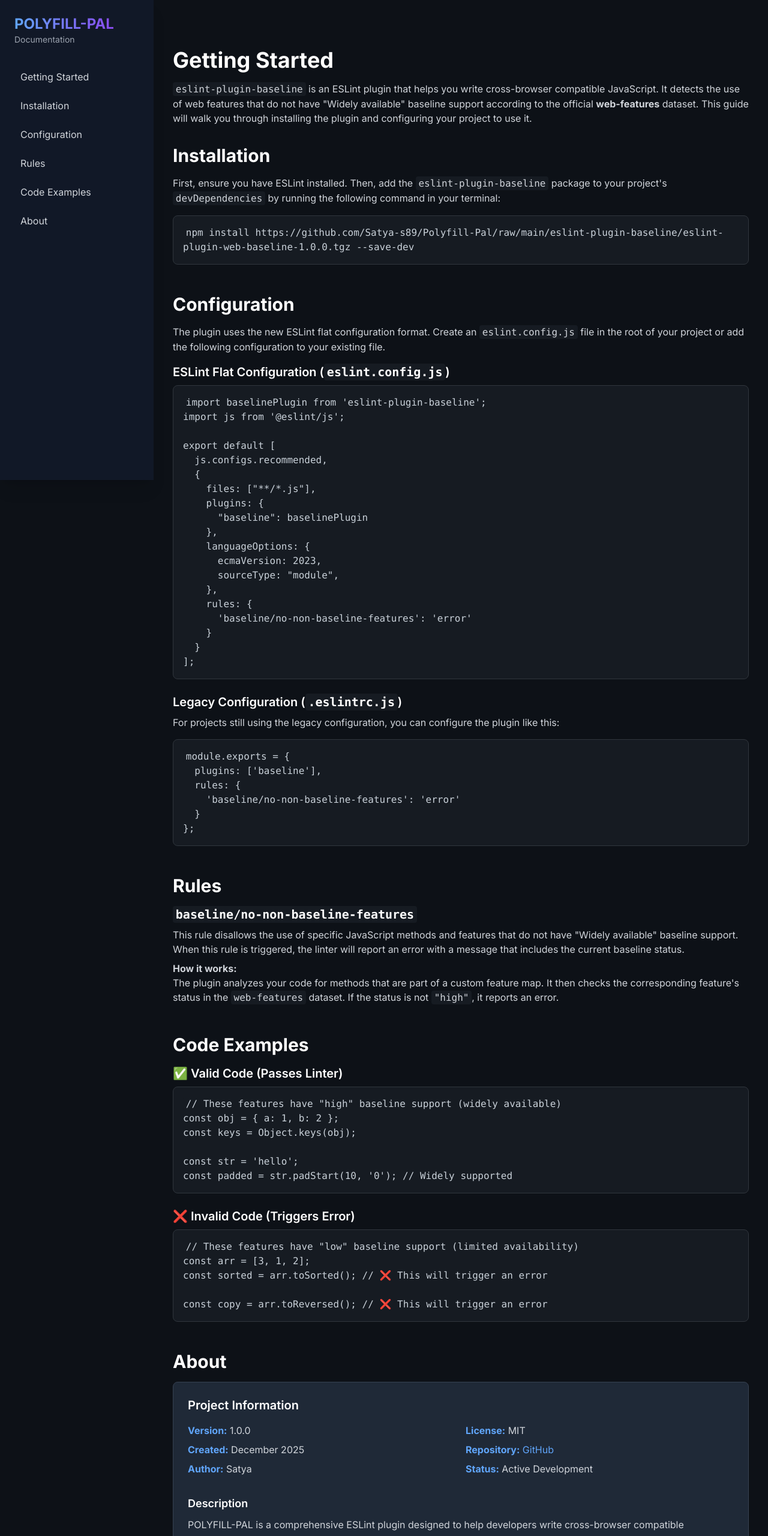
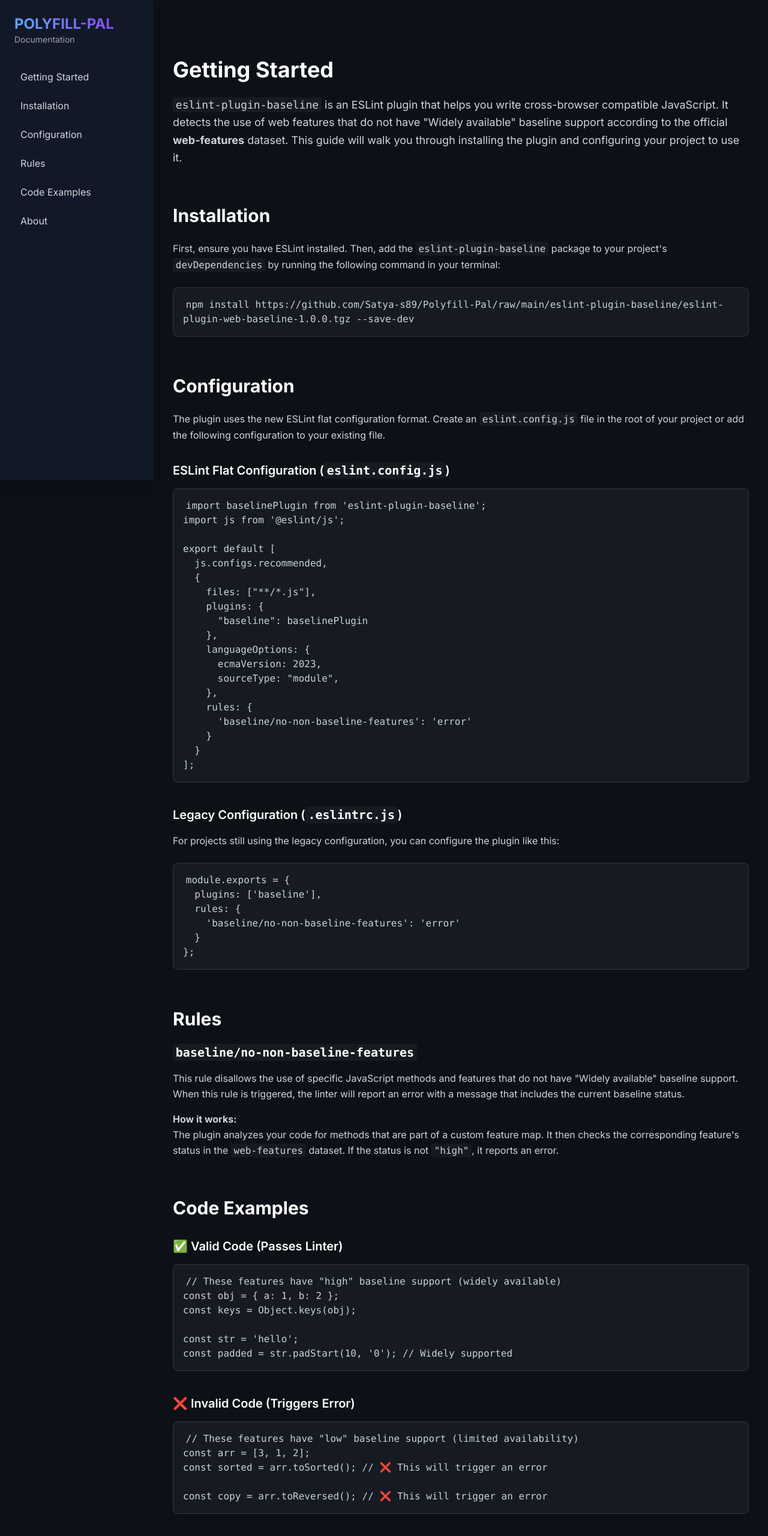
Before and after one commit to Satya-s89/Polyfill-Pal-Documentation, a plain HTML site: page Polyfill-Pal-Documentation/index.html in a window 1280 px wide. Shown: the top 2560 px of the page at 60% size. Drawn offline with nearby package versions, Linux system fonts and the light colour scheme.

Commit message:
Improve spacing and typography for perfect visual hierarchy

```diff
--- a/Polyfill-Pal-Documentation/index.html
+++ b/Polyfill-Pal-Documentation/index.html
@@ -110,28 +110,31 @@
     <!-- Main Content Area -->
     <main class="flex-grow p-8 lg:ml-64">
         <article class="container mx-auto content px-4 lg:px-0">
-            <header class="mb-8 mt-12">
-                <h1 id="getting-started" class="text-4xl font-extrabold text-white">Getting Started</h1>
-                <p class="mt-4 text-gray-300">
+            <header class="mb-16 mt-16">
+                <h1 id="getting-started" class="text-4xl font-extrabold text-white mb-6">Getting Started</h1>
+                <p class="text-gray-300 leading-relaxed text-lg">
                     <code>eslint-plugin-baseline</code> is an ESLint plugin that helps you write cross-browser compatible JavaScript. It detects the use of web features that do not have "Widely available" baseline support according to the official <strong>web-features</strong> dataset. This guide will walk you through installing the plugin and configuring your project to use it.
                 </p>
             </header>
 
-            <section id="installation" class="mb-12">
-                <h2 class="text-3xl font-bold text-white mb-4">Installation</h2>
-                <p class="text-gray-300 mb-4">
+            <section id="installation" class="mb-16">
+                <h2 class="text-3xl font-bold text-white mb-6">Installation</h2>
+                <p class="text-gray-300 mb-6 leading-relaxed">
                     First, ensure you have ESLint installed. Then, add the <code>eslint-plugin-baseline</code> package to your project's <code>devDependencies</code> by running the following command in your terminal:
                 </p>
-                <pre><code class="language-bash">npm install https://github.com/Satya-s89/Polyfill-Pal/raw/main/eslint-plugin-baseline/eslint-plugin-web-baseline-1.0.0.tgz --save-dev</code><button class="copy-btn" onclick="copyToClipboard(this)">Copy</button></pre>
+                <div class="mt-6">
+                    <pre><code class="language-bash">npm install https://github.com/Satya-s89/Polyfill-Pal/raw/main/eslint-plugin-baseline/eslint-plugin-web-baseline-1.0.0.tgz --save-dev</code><button class="copy-btn" onclick="copyToClipboard(this)">Copy</button></pre>
+                </div>
             </section>
 
-            <section id="configuration" class="mb-12">
-                <h2 class="text-3xl font-bold text-white mb-4">Configuration</h2>
-                <p class="text-gray-300 mb-4">
+            <section id="configuration" class="mb-16">
+                <h2 class="text-3xl font-bold text-white mb-6">Configuration</h2>
+                <p class="text-gray-300 mb-6 leading-relaxed">
                     The plugin uses the new ESLint flat configuration format. Create an <code>eslint.config.js</code> file in the root of your project or add the following configuration to your existing file.
                 </p>
-                <h3 class="text-xl font-semibold text-white mb-2">ESLint Flat Configuration (<code>eslint.config.js</code>)</h3>
-                <pre><code class="language-javascript">import baselinePlugin from 'eslint-plugin-baseline';
+                <h3 class="text-xl font-semibold text-white mb-4 mt-8">ESLint Flat Configuration (<code>eslint.config.js</code>)</h3>
+                <div class="mb-8">
+                    <pre><code class="language-javascript">import baselinePlugin from 'eslint-plugin-baseline';
 import js from '@eslint/js';
 
 export default [
@@ -150,49 +153,56 @@
     }
   }
 ];</code><button class="copy-btn" onclick="copyToClipboard(this)">Copy</button></pre>
-                <h3 class="text-xl font-semibold text-white mb-2 mt-6">Legacy Configuration (<code>.eslintrc.js</code>)</h3>
-                <p class="text-gray-300 mb-4">
+                </div>
+                <h3 class="text-xl font-semibold text-white mb-4 mt-10">Legacy Configuration (<code>.eslintrc.js</code>)</h3>
+                <p class="text-gray-300 mb-6 leading-relaxed">
                     For projects still using the legacy configuration, you can configure the plugin like this:
                 </p>
-                <pre><code class="language-javascript">module.exports = {
+                <div class="mt-6">
+                    <pre><code class="language-javascript">module.exports = {
   plugins: ['baseline'],
   rules: {
     'baseline/no-non-baseline-features': 'error'
   }
 };</code><button class="copy-btn" onclick="copyToClipboard(this)">Copy</button></pre>
+                </div>
             </section>
 
-            <section id="rules" class="mb-12">
-                <h2 class="text-3xl font-bold text-white mb-4">Rules</h2>
-                <h3 class="text-xl font-semibold text-white mb-2"><code>baseline/no-non-baseline-features</code></h3>
-                <p class="text-gray-300">
+            <section id="rules" class="mb-16">
+                <h2 class="text-3xl font-bold text-white mb-6">Rules</h2>
+                <h3 class="text-xl font-semibold text-white mb-4"><code>baseline/no-non-baseline-features</code></h3>
+                <p class="text-gray-300 leading-relaxed mb-4">
                     This rule disallows the use of specific JavaScript methods and features that do not have "Widely available" baseline support. When this rule is triggered, the linter will report an error with a message that includes the current baseline status.
                 </p>
-                <p class="text-gray-300 mt-2">
+                <p class="text-gray-300 leading-relaxed">
                     <strong>How it works:</strong><br>
                     The plugin analyzes your code for methods that are part of a custom feature map. It then checks the corresponding feature's status in the <code>web-features</code> dataset. If the status is not <code>"high"</code>, it reports an error.
                 </p>
             </section>
 
-            <section id="code-examples" class="mb-12">
-                <h2 class="text-3xl font-bold text-white mb-4">Code Examples</h2>
-                <h3 class="text-xl font-semibold text-white mb-2">✅ Valid Code (Passes Linter)</h3>
-                <pre><code class="language-javascript">// These features have "high" baseline support (widely available)
+            <section id="code-examples" class="mb-16">
+                <h2 class="text-3xl font-bold text-white mb-6">Code Examples</h2>
+                <h3 class="text-xl font-semibold text-white mb-4 mt-8">✅ Valid Code (Passes Linter)</h3>
+                <div class="mb-10">
+                    <pre><code class="language-javascript">// These features have "high" baseline support (widely available)
 const obj = { a: 1, b: 2 };
 const keys = Object.keys(obj);
 
 const str = 'hello';
 const padded = str.padStart(10, '0'); // Widely supported</code><button class="copy-btn" onclick="copyToClipboard(this)">Copy</button></pre>
-                <h3 class="text-xl font-semibold text-white mb-2 mt-6">❌ Invalid Code (Triggers Error)</h3>
-                <pre><code class="language-javascript">// These features have "low" baseline support (limited availability)
+                </div>
+                <h3 class="text-xl font-semibold text-white mb-4 mt-10">❌ Invalid Code (Triggers Error)</h3>
+                <div class="mb-8">
+                    <pre><code class="language-javascript">// These features have "low" baseline support (limited availability)
 const arr = [3, 1, 2];
 const sorted = arr.toSorted(); // ❌ This will trigger an error
 
 const copy = arr.toReversed(); // ❌ This will trigger an error</code><button class="copy-btn" onclick="copyToClipboard(this)">Copy</button></pre>
+                </div>
             </section>
 
-            <section id="about" class="mb-12">
-                <h2 class="text-3xl font-bold text-white mb-4">About</h2>
+            <section id="about" class="mb-16">
+                <h2 class="text-3xl font-bold text-white mb-6">About</h2>
                 <div class="bg-gray-800 rounded-lg p-6 border border-gray-700">
                     <h3 class="text-xl font-semibold text-white mb-4">Project Information</h3>
                     <div class="grid grid-cols-1 md:grid-cols-2 gap-4 text-gray-300">
@@ -219,7 +229,7 @@
         </article>
 
         <!-- Footer -->
-        <footer class="mt-16 border-t border-gray-700 pt-8 pb-4">
+        <footer class="mt-20 border-t border-gray-700 pt-10 pb-8">
             <div class="container mx-auto px-4 lg:px-0">
                 <div class="flex flex-col md:flex-row justify-between items-center text-gray-400 text-sm">
                     <p>&copy; 2025 POLYFILL-PAL. Created by Satya.</p>
```
